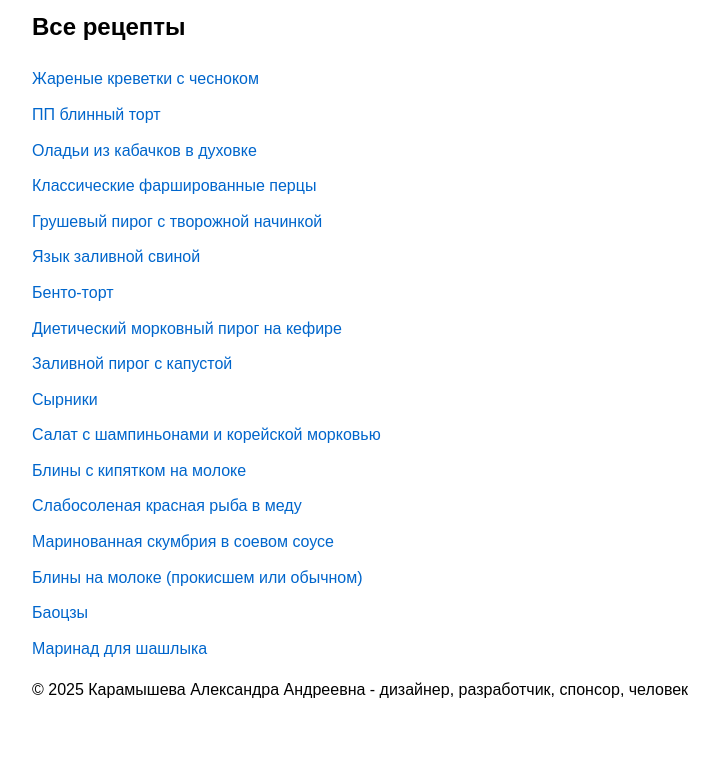
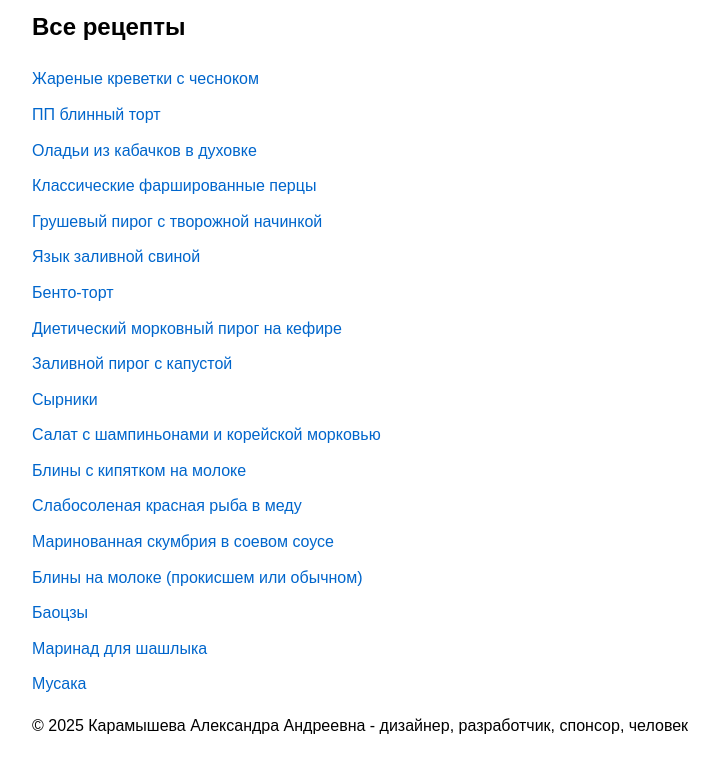
Before and after one commit to KaramyAlexandra/KaramyAlexandra.github.io-, a plain HTML site: page index.html in a window 1280 px wide. Shown: the part 106-878 px from the top of the page, without its empty margins (208-927 px from the left). Before the commit the page ends 845 px from the top, so only its background shows below. Drawn offline with Linux system fonts and the light colour scheme.

Commit message:
Update index.html

```diff
--- a/index.html
+++ b/index.html
@@ -30,6 +30,7 @@
                 <li><a href="recipes/pancakesWithMilk.html">Блины на молоке (прокисшем или обычном)</a></li>
                 <li><a href="recipes/baozi.html">Баоцзы</a></li>
                 <li><a href="recipes/barbecue.html">Маринад для шашлыка</a></li>
+                <li><a href="recipes/Musaka.html">Мусака</a></li>
             </ul>
         </section>
     </main>
```
